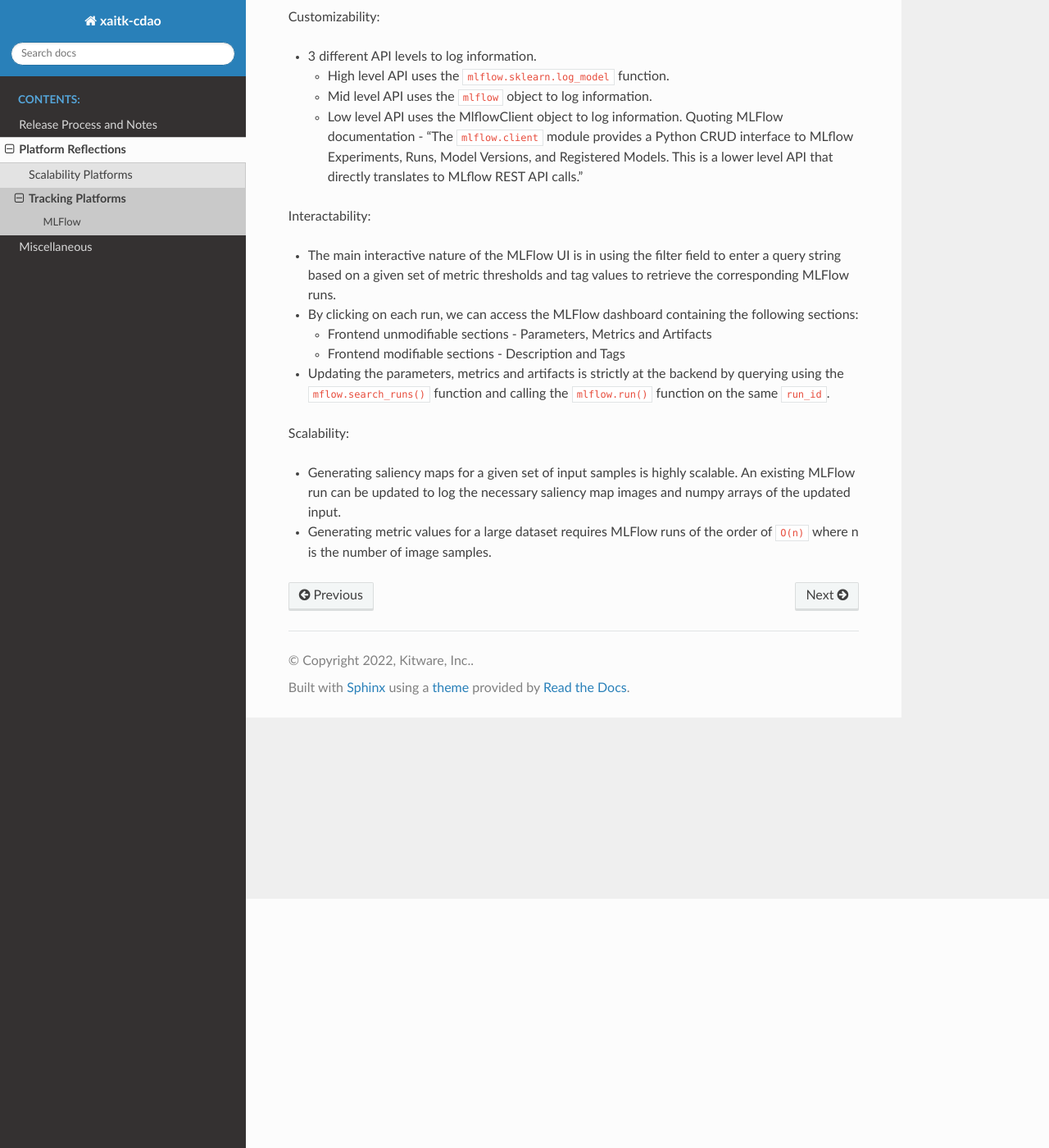
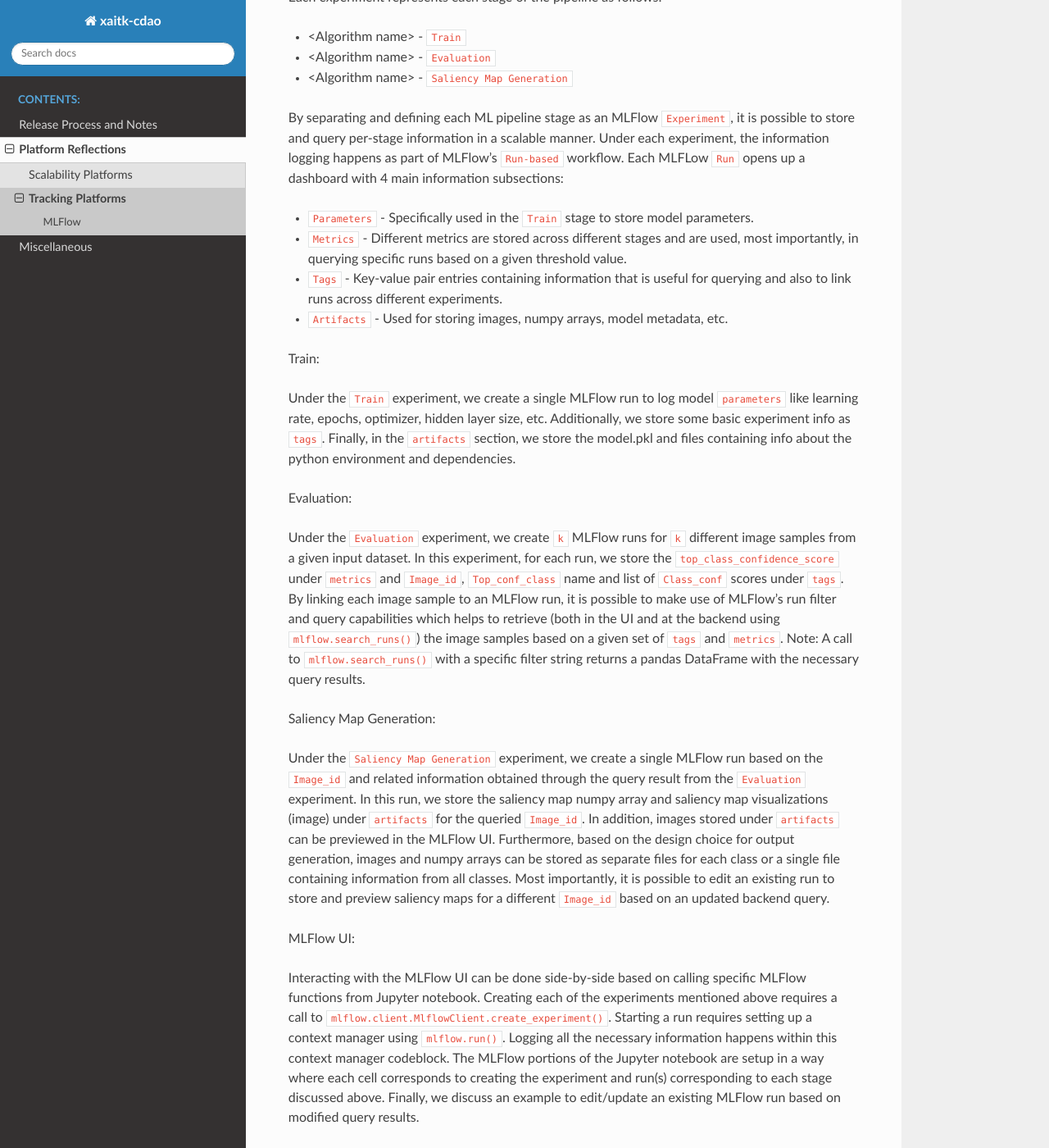
Before and after one commit to Kitware/xaitk-jatic, a Sphinx documentation site: the page built from docs/platform_reflections/tracking.rst, in a window 1280 px wide and 1400 px high, scrolled down 304 px. Shown: the whole window at 82% size. Built offline with Sphinx 7.4.7 and the Read the Docs theme 2.0.0, drawn with Linux system fonts in a browser that asks for light colours; some of the changed text lies outside the part shown.

Commit message:
Updated doc based on comments

```diff
--- a/docs/platform_reflections/tracking.rst
+++ b/docs/platform_reflections/tracking.rst
@@ -6,28 +6,62 @@ Tracking Platforms
 MLFlow
 ======
 
-Compatibility:
+Introduction:
 
-- No modifications to ``xaitk-saliency`` source code as part of the MLFlow integration.
+We implement an end-to-end pipeline example using MLFlow's ``Experiment`` and ``Run`` capabilities. Each experiment represents each stage of the pipeline as follows:
 
-Customizability:
+- <Algorithm name> - ``Train``
+- <Algorithm name> - ``Evaluation``
+- <Algorithm name> - ``Saliency Map Generation``
 
-- 3 different API levels to log information.
+By separating and defining each ML pipeline stage as an MLFlow ``Experiment``, it is possible to store and query per-stage information in a scalable manner. Under each experiment, the information logging happens as part of MLFlow's ``Run-based`` workflow. Each MLFLow ``Run`` opens up a dashboard with 4 main information subsections:
 
-  - High level API uses the ``mlflow.sklearn.log_model`` function.
-  - Mid level API uses the ``mlflow`` object to log information.
-  - Low level API uses the MlflowClient object to log information. Quoting MLFlow documentation - “The ``mlflow.client`` module provides a Python CRUD interface to MLflow Experiments, Runs, Model Versions, and Registered Models. This is a lower level API that directly translates to MLflow REST API calls.”
+- ``Parameters`` - Specifically used in the ``Train`` stage to store model parameters.
+- ``Metrics`` - Different metrics are stored across different stages and are used, most importantly, in querying specific runs based on a given threshold value.
+- ``Tags`` - Key-value pair entries containing information that is useful for querying and also to link runs across different experiments.
+- ``Artifacts`` - Used for storing images, numpy arrays, model metadata, etc.
 
-Interactability:
+Train:
 
-- The main interactive nature of the MLFlow UI is in using the filter field to enter a query string based on a given set of metric thresholds and tag values to retrieve the corresponding MLFlow runs.
-- By clicking on each run, we can access the MLFlow dashboard containing the following sections:
+Under the ``Train`` experiment, we create a single MLFlow run to log model ``parameters`` like learning rate, epochs, optimizer, hidden layer size, etc. Additionally, we store some basic experiment info as ``tags``. Finally, in the ``artifacts`` section, we store the model.pkl and files containing info about the python environment and dependencies.
 
-  - Frontend unmodifiable sections - Parameters, Metrics and Artifacts
-  - Frontend modifiable sections - Description and Tags
-- Updating the parameters, metrics and artifacts is strictly at the backend by querying using the ``mflow.search_runs()`` function and calling the ``mlflow.run()`` function on the same ``run_id``.
+Evaluation:
 
-Scalability:
+Under the ``Evaluation`` experiment, we create ``k`` MLFlow runs for ``k`` different image samples from a given input dataset. In this experiment, for each run, we store the ``top_class_confidence_score`` under ``metrics`` and ``Image_id``, ``Top_conf_class`` name and list of ``Class_conf`` scores under ``tags``. By linking each image sample to an MLFlow run, it is possible to make use of MLFlow's run filter and query capabilities which helps to retrieve (both in the UI and at the backend using ``mlflow.search_runs()``) the image samples based on a given set of ``tags`` and ``metrics``.
+Note: A call to ``mlflow.search_runs()`` with a specific filter string returns a pandas DataFrame with the necessary query results.
 
-- Generating saliency maps for a given set of input samples is highly scalable. An existing MLFlow run can be updated to log the necessary saliency map images and numpy arrays of the updated input.
-- Generating metric values for a large dataset requires MLFlow runs of the order of ``O(n)`` where n is the number of image samples.
+Saliency Map Generation:
+
+Under the ``Saliency Map Generation`` experiment, we create a single MLFlow run based on the ``Image_id`` and related information obtained through the query result from the ``Evaluation`` experiment. In this run, we store the saliency map numpy array and saliency map visualizations (image) under ``artifacts`` for the queried ``Image_id``. In addition, images stored under ``artifacts`` can be previewed in the MLFlow UI. Furthermore, based on the design choice for output generation, images and numpy arrays can be stored as separate files for each class or a single file containing information from all classes. Most importantly, it is possible to edit an existing run to store and preview saliency maps for a different ``Image_id`` based on an updated backend query.
+
+MLFlow UI:
+
+Interacting with the MLFlow UI can be done side-by-side based on calling specific MLFlow functions from Jupyter notebook. Creating each of the experiments mentioned above requires a call to ``mlflow.client.MlflowClient.create_experiment()``. Starting a run requires setting up a context manager using ``mlflow.run()``. Logging all the necessary information happens within this context manager codeblock. The MLFlow portions of the Jupyter notebook are setup in a way where each cell corresponds to creating the experiment and run(s) corresponding to each stage discussed above. Finally, we discuss an example to edit/update an existing MLFlow run based on modified query results.
+
+Summarizing based on specific attributes:
+
+- Compatibility:
+
+  - No modifications to ``xaitk-saliency`` source code as part of the MLFlow integration.
+
+- Customizability:
+
+  - 3 different API levels to log information.
+
+    - High level API uses the ``mlflow.sklearn.log_model`` function.
+    - Mid level API uses the ``mlflow`` object to log information.
+    - Low level API uses the MlflowClient object to log information. Quoting MLFlow documentation - “The ``mlflow.client`` module provides a Python CRUD interface to MLflow Experiments, Runs, Model Versions, and Registered Models. This is a lower level API that directly translates to MLflow REST API calls.”
+
+- Interactability:
+
+  - The main interactive nature of the MLFlow UI is in using the filter field to enter a query string based on a given set of metric thresholds and tag values to retrieve the corresponding MLFlow runs.
+  - By clicking on each run, we can access the MLFlow dashboard containing the following sections:
+
+    - Frontend unmodifiable sections - Parameters, Metrics and Artifacts
+    - Frontend modifiable sections - Description and Tags
+  - Updating the parameters, metrics and artifacts is strictly at the backend by querying using the ``mflow.search_runs()`` function and calling the ``mlflow.run()`` function on the same ``run_id``.
+
+- Scalability:
+
+  - Generating saliency maps for a given set of input samples is highly scalable. An existing MLFlow run can be updated to log the necessary saliency map images and numpy arrays of the updated input.
+  - Generating metric values for a large dataset requires MLFlow runs of the order of ``O(n)`` where n is the number of image samples.
```
